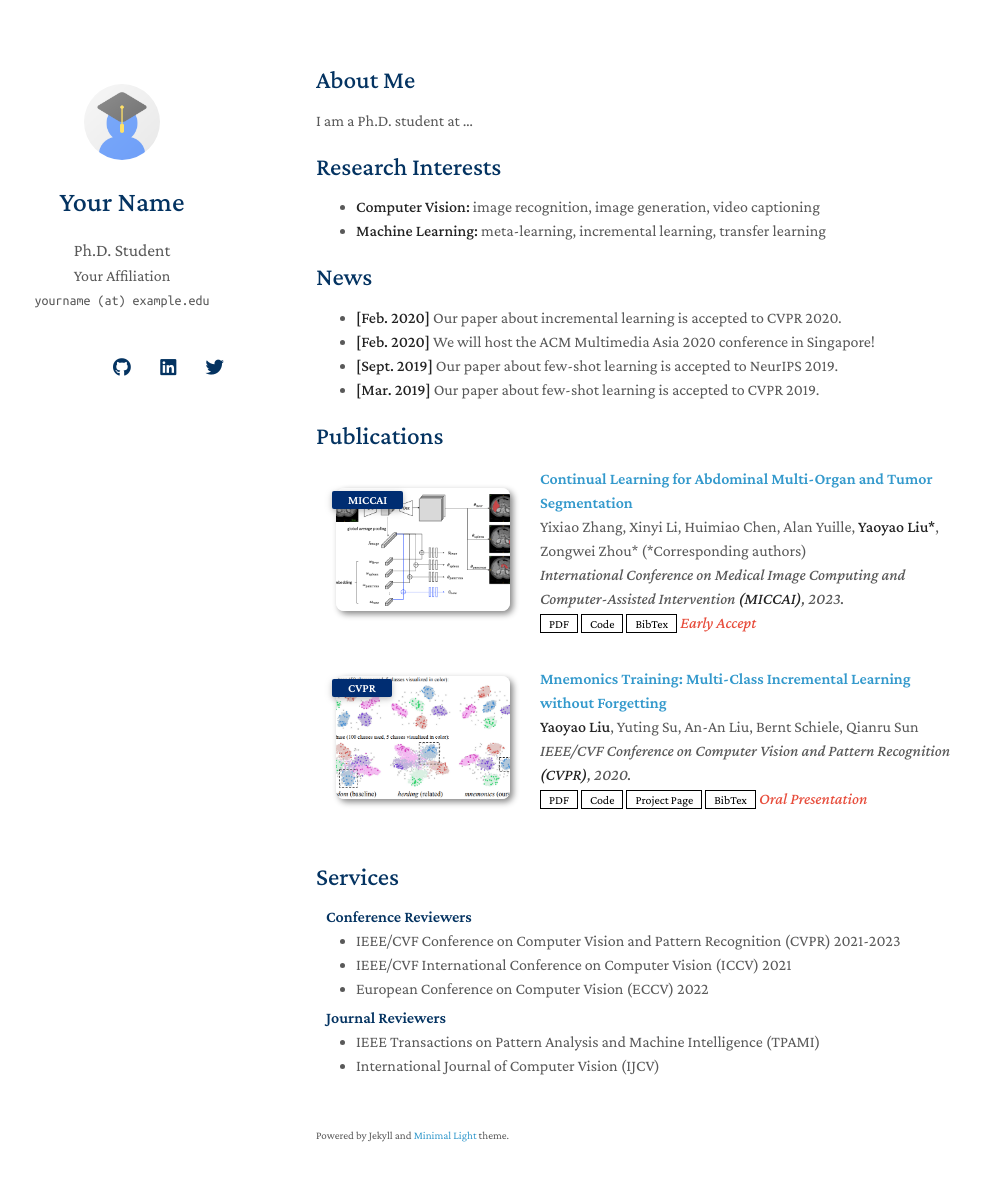
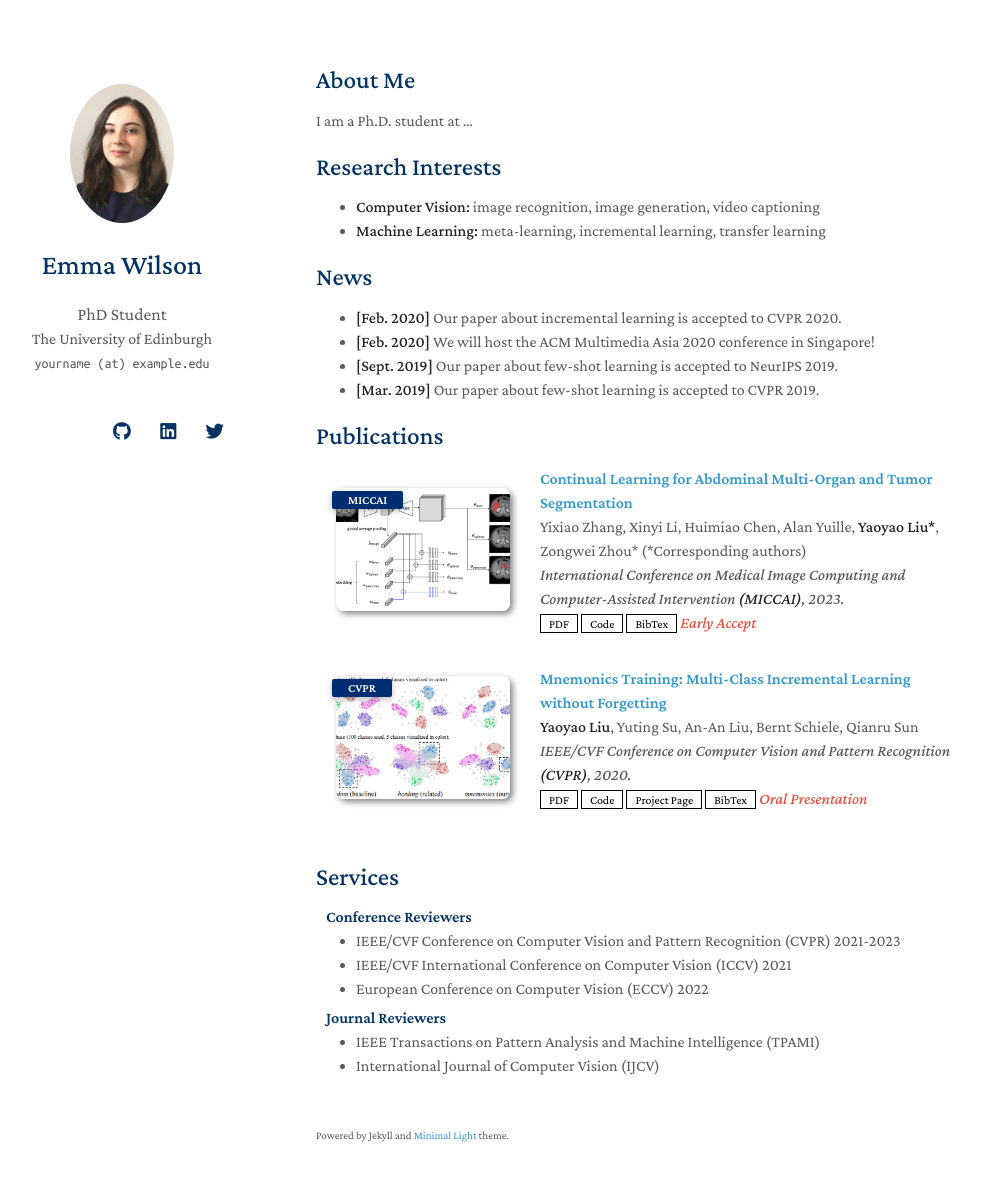
Before and after one commit to emma-wilson/emma-wilson.github.io, a Jekyll site: the page built from index.md, in a window 1280 px wide and 1216 px high. Shown: the top 1181 px of the window, without its empty margins (154-1135 px from the left). Built offline with Jekyll 4.4.1, drawn with Linux system fonts in a browser that asks for light colours; nearby versions of some CDN libraries; a style sheet for code colours, icons or effects is not loaded; our own code applies the rules of GitHub Pages for plain Markdown files.

Commit message:
Update profile info

```diff
--- a/_config.yml
+++ b/_config.yml
@@ -1,26 +1,26 @@
 # Basic Information
-title: Your Name
-position: Ph.D. Student
-affiliation: Your Affiliation
+title: Emma Wilson
+position: PhD Student
+affiliation: The University of Edinburgh
 email: yourname (at) example.edu
 
 # Search Engine Optimization (SEO)
 # The following information is used to improve the website traffic from search engines, e.g., Google.
-keywords: minimal light
-description: The Minimal Light is a simple and elegant jekyll theme for academic personal homepage.
-canonical: https://minimal-light-theme.yliu.me/
+keywords: university research phd
+description: Personal webpage for Emma Wilson.
+canonical: https://emma-wilson.github.io/
 
 # Links
 # If you don't need one of them, you may delete the corresponding line.
-google_scholar: https://scholar.google.com/
+google_scholar: https://scholar.google.com/citations?user=fk9y3nwAAAAJ&hl=en
 cv_link: assets/files/curriculum_vitae.pdf
-github_link: https://github.com/
-linkedin: https://www.linkedin.com/
-twitter: https://twitter.com/
+github_link: https://github.com/emma-wilson
+linkedin: https://uk.linkedin.com/in/emma-wilson-68646011b?trk=public_post_follow-view-profile
+twitter: https://twitter.com/EWilsonSci
 
 # Images (e.g., your profile picture and your website's favicon)
 # "favicon" and "favicon_dark" are used for the light and dark modes, respectively.
-avatar: ./assets/img/avatar.png
+avatar: ./assets/img/Emma_Wilson_Profile_Photo.jpg
 favicon: ./assets/img/favicon.png
 favicon_dark: ./assets/img/favicon-dark.png
 
@@ -34,11 +34,11 @@ auto_dark_mode: true
 
 # Font
 # You can use this option to choose between Serif or Sans Serif fonts.
-font: "Serif" # or "Sans Serif"
+font: "Sans serif" # or "Sans Serif"
 
 # Google Analytics ID
 # Please remove this if you don't use Google Analytics
-google_analytics: UA-111540567-4
+google_analytics:
 
 # Use this project as a remote theme for GitHub Pages
 # See the guide here: https://docs.github.com/en/pages/setting-up-a-github-pages-site-with-jekyll/adding-a-theme-to-your-github-pages-site-using-jekyll
```
